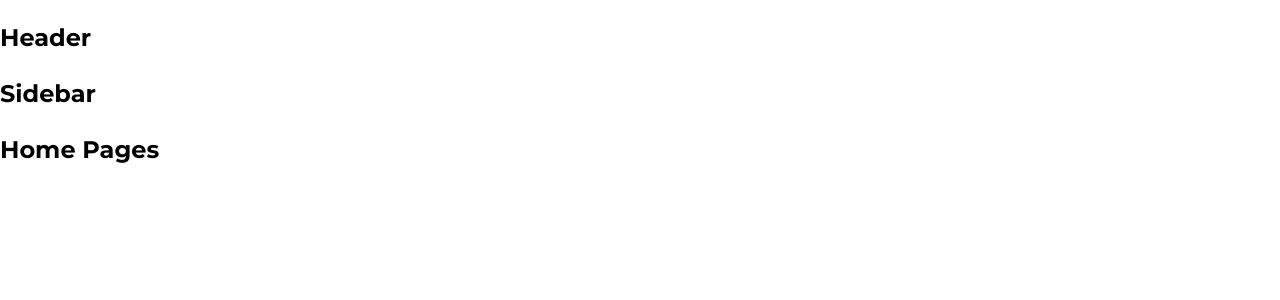
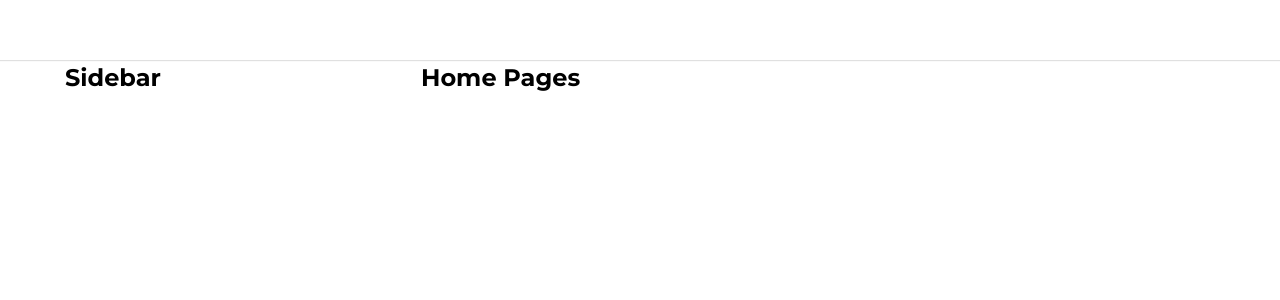
Before and after one commit to bqtung123/tiktok-ui, a React (Create React App) app: page / in a window 1280 px wide. Shown: the top 300 px of the page. Built offline with nearby package versions, Linux system fonts and the light colour scheme.

Commit message:
build default layout

```diff
--- a/package.json
+++ b/package.json
@@ -6,6 +6,7 @@
         "@testing-library/jest-dom": "^5.17.0",
         "@testing-library/react": "^13.4.0",
         "@testing-library/user-event": "^13.5.0",
+        "classnames": "^2.5.1",
         "normalize.css": "^8.0.1",
         "react": "^18.3.1",
         "react-dom": "^18.3.1",
--- a/src/components/GlobalStyles/GlobalStyles.scss
+++ b/src/components/GlobalStyles/GlobalStyles.scss
@@ -3,9 +3,13 @@
 
 :root {
     --primary: #fe2c55;
+    --default-layout-header-height: 60px;
+    --default-layout-width: 1150px;
 }
 
 * {
+    margin: 0;
+    padding: 0;
     box-sizing: border-box;
 }
 
--- /dev/null
+++ b/src/components/Layout/DefaultLayout/DefaultLayout.module.scss
@@ -0,0 +1,14 @@
+.wrapper {
+    display: flex;
+    flex-direction: column;
+    align-items: center;
+}
+
+.container {
+    width: var(--default-layout-width);
+    display: flex;
+}
+
+.content {
+    flex: 1;
+}
--- /dev/null
+++ b/src/components/Layout/DefaultLayout/Sidebar/Sidebar.module.scss
@@ -0,0 +1,3 @@
+.wrapper {
+    width: 356px;
+}
--- a/src/components/Layout/DefaultLayout/Sidebar/index.js
+++ b/src/components/Layout/DefaultLayout/Sidebar/index.js
@@ -1,5 +1,13 @@
+import styles from './Sidebar.module.scss';
+import classNames from 'classnames/bind';
+
+const cx = classNames.bind(styles);
 function Sidebar() {
-    return <h2>Sidebar</h2>;
+    return (
+        <aside className={cx('wrapper')}>
+            <h2>Sidebar</h2>
+        </aside>
+    );
 }
 
 export default Sidebar;
--- a/src/components/Layout/DefaultLayout/index.js
+++ b/src/components/Layout/DefaultLayout/index.js
@@ -1,13 +1,16 @@
 import Header from '../components/Header';
 import Sidebar from './Sidebar';
+import styles from './DefaultLayout.module.scss';
+import classNames from 'classnames/bind';
 
+const cx = classNames.bind(styles);
 function DefaultLayout({ children }) {
     return (
-        <div>
+        <div className={cx('wrapper')}>
             <Header />
-            <div className="container">
+            <div className={cx('container')}>
                 <Sidebar />
-                <div className="content">{children}</div>
+                <div className={cx('content')}>{children}</div>
             </div>
         </div>
     );
--- /dev/null
+++ b/src/components/Layout/components/Header/Header.module.scss
@@ -0,0 +1,12 @@
+.wrapper {
+    width: 100%;
+    height: var(--default-layout-header-height);
+    box-shadow: rgba(0, 0, 0, 0.12) 0px 1px 1px;
+    display: flex;
+    justify-content: center;
+}
+
+.inner {
+    height: 100%;
+    width: var(--default-layout-width);
+}
--- a/src/components/Layout/components/Header/index.js
+++ b/src/components/Layout/components/Header/index.js
@@ -1,5 +1,14 @@
+import styles from './Header.module.scss';
+import classNames from 'classnames/bind';
+
+const cx = classNames.bind(styles);
+
 function Header() {
-    return <h2>Header</h2>;
+    return (
+        <header className={cx('wrapper')}>
+            <div className={cx('inner')}></div>
+        </header>
+    );
 }
 
 export default Header;
```
Also changed, not shown: 1 other file (tests, documents, lock files or other folders).
